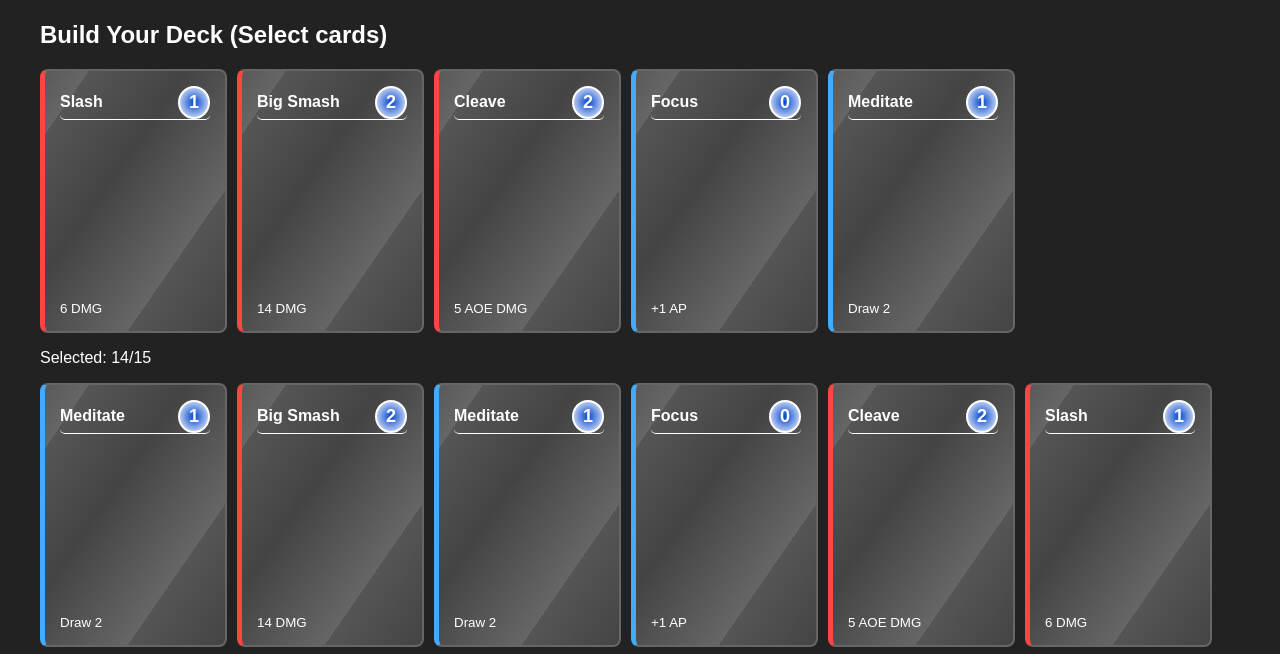
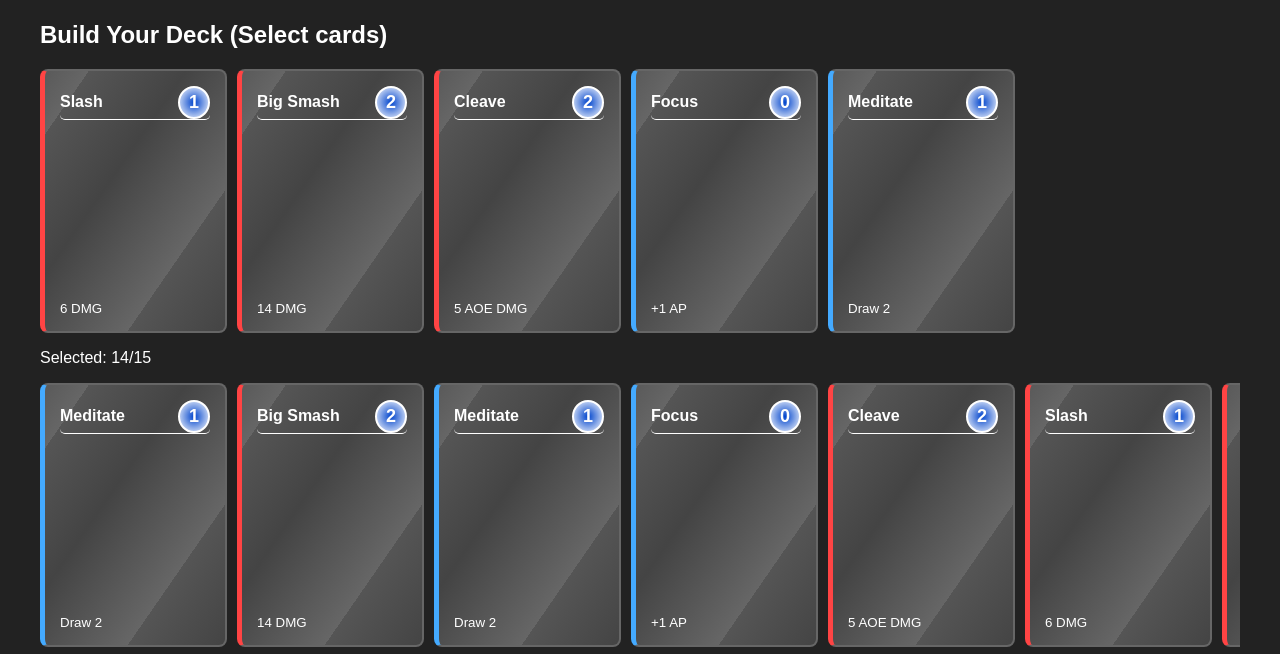
Before and after one commit to cyk451/js_cardgame, a plain HTML site: page index.html in a window 1280 px wide. Shown: the part 87-741 px from the top of the page. Drawn offline with Linux system fonts and the light colour scheme.

Commit message:
temp fix

```diff
--- /dev/null
+++ b/MapScene.js
@@ -0,0 +1,4 @@
+class MapScene {
+    constructor() {
+    }
+}
--- a/index.html
+++ b/index.html
@@ -67,10 +67,11 @@
             text-align: center;
         }
         #stat-bar { font-size: 1.2em; font-weight: bold; color: #00ccff; margin: 10px 0; text-align: center; }
-        .flex { display: flex; gap: 10px; flex-wrap: wrap; }
+        .flex { display: flex; gap: 10px; }
 
         .card {
             width: 150px; height: 230px;
+            min-width:150px;
             background: repeating-linear-gradient(
                 to top left,
                 #444,
@@ -248,7 +249,9 @@
           75% { transform: translateX(-2px); }
           100% { transform: translateX(0); }
         }
-
+        .y-mandatory {
+            overflow-x:scroll;
+        }
     </style>
 </head>
 <body>
--- a/main.js
+++ b/main.js
@@ -313,9 +313,16 @@ function el(tag, props = {}, ...children) {
 }
 
 class SetupScene {
-    constructor() {
-    }
 
+    countSpan = el("span", { id: "count", textContent: "0" });
+
+    startBtn = el("button", {
+            id: "start-btn",
+            class: "end-turn",
+            style: { marginTop: "20px", display: "none" },
+            }, "Start Game");
+
+    prev = el("div", { id: "deck-preview", class: "flex y-mandatory" });
     tempToDiv(temp) {
         const card = new Card(temp);
         const cdiv = card.createElement();
@@ -329,24 +336,15 @@ class SetupScene {
 
     createElement() {
         const cardCandidates = [...CARD_LIBRARY.map(c => this.tempToDiv(c))];
-        this.countSpan = el("span", { id: "count", textContent: "0" });
-        const maxSpan = el("span", { id: "max_cards", textContent: "15" });
-        this.prev = el("div", { id: "deck-preview", class: "flex" });
-
-        this.startBtn = el("button", {
-            id: "start-btn",
-            class: "end-turn",
-            style: { marginTop: "20px", display: "none" },
-            }, "Start Game");
 
         return el("div", {},
             el("h2", {}, "Build Your Deck (Select cards)"),
-            el("div", { id: "library-zone", class: "flex"}, ...cardCandidates),
+            el("div", { id: "library-zone", class: "flex y-mandatory"}, ...cardCandidates),
             el("p", {},
               "Selected: ",
               this.countSpan,
               "/",
-              maxSpan
+              el("span", { id: "max_cards", textContent: "15" })
             ),
             this.prev,
             this.startBtn
@@ -371,23 +369,34 @@ class SetupScene {
         }
     }
 }
+class RewardOverlay {
+  createElement() {
+    this.el = document.createElement("div");
+
+    const blocker = document.createElement("div");
+    blocker.className = "input-blocker";
+
+    const panel = document.createElement("div");
+    panel.className = "overlay-panel";
+
+    this.el.append(blocker, panel);
+    return this.el;
+  }
+}
 // --- 4. Core Game Engine ---
 class CombatScene {
-    constructor(mainscene) {
-        console.log("combat init");
-        this.hand = [];
-        this.tomb = [];
+    hand = [];
+    tomb = [];
+    mTomb = el("div", { id: "tomb-zone" });
+    mDeck = el("div", { id: "deck-zone" });
+    mHand = el("div", { id: "hand-zone" });
+    mZone = el("div", {
+          id: "monster-zone",
+          class: "flex zone",
+          style: { alignItems: "right" }
+        });
+    createElement() {
         this.enemies = ENEMIES.map(m => new Enemy(m, this));
-    }
-    createElement() {
-        this.mZone = el("div", {
-              id: "monster-zone",
-              class: "flex zone",
-              style: { alignItems: "right" }
-            });
-        this.mTomb = el("div", { id: "tomb-zone" });
-        this.mDeck = el("div", { id: "deck-zone" });
-        this.mHand = el("div", { id: "hand-zone" });
         return el("div", { class: "scene combat-scene" },
             this.mZone,
             el("div", { class: "flex", style: {
@@ -623,14 +632,14 @@ let deck = [
 
 const scenes = {
   // choose difficulty
-  // menu: new MapScene(document.getElementById("menu")),
+  // menu: new MapScene(),
   // player build initial deck.
   setup: new SetupScene(),
-  // map: new MapScene(document.getElementById("map")),
+  map: new MapScene(),
   combat: new CombatScene(),
-  // reward: new RewardScene(document.getElementById("reward")),
-  // store: new RewardScene(document.getElementById("store")),
-  // event: new RewardScene(document.getElementById("event")),
+  // reward: new RewardScene(),
+  // store: new RewardScene(),
+  // event: new RewardScene(),
 };
 
 
--- /dev/null
+++ b/map.js
@@ -0,0 +1,2 @@
+class Map {
+}
```
